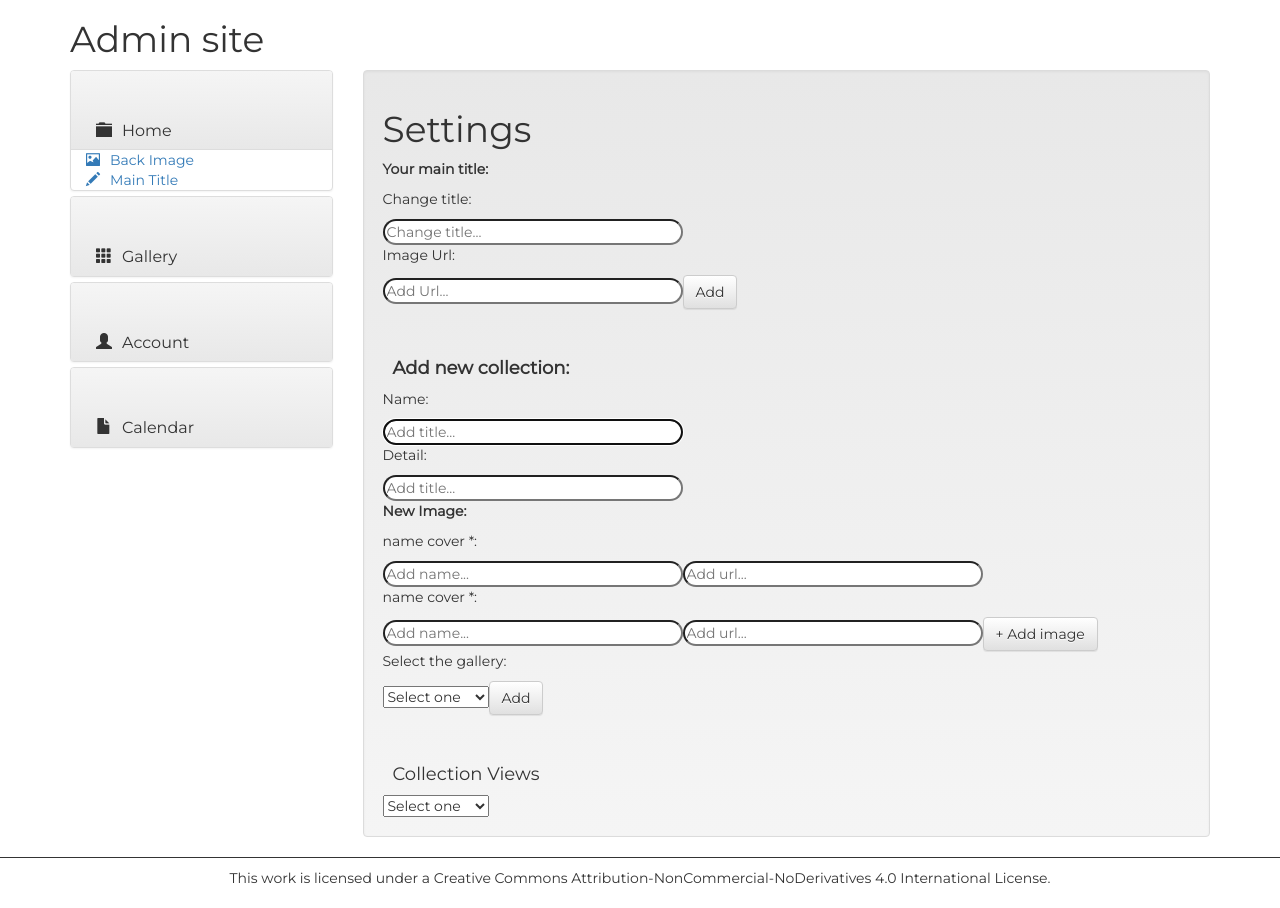
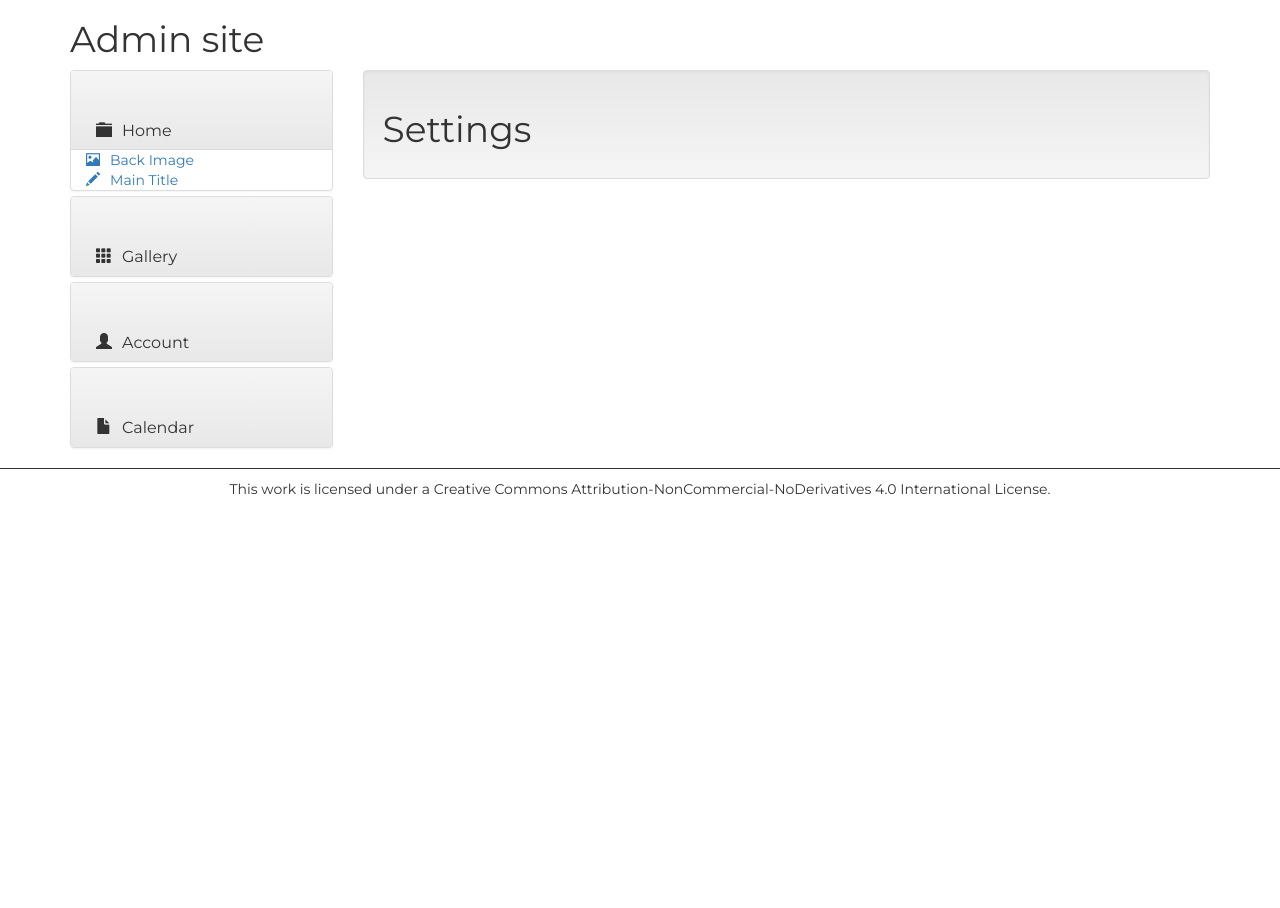
Before and after one commit to GemmaGarcias/mireiagrauReact, a React (Create React App) app: page /admin in a window 1280 px wide. After the commit the page ends 800 px from the top, so only its background shows below. Built offline with nearby package versions, Linux system fonts and the light colour scheme; no server answers.

Commit message:
finished addCollections

```diff
--- a/src/components/Admin.js
+++ b/src/components/Admin.js
@@ -1,12 +1,15 @@
 import React from 'react'
 import {Link} from 'react-router-dom'
-//import MainAdmin from './MainAdmin'
+
+import { Switch, Route } from 'react-router-dom'
+
 
 import EditHome from './adminHandlers/EditHome'
 import AddCollection from './adminHandlers/AddCollection'
 import ViewImages from './adminHandlers/ViewImages'
+import MainAdmin from './MainAdmin'
 
-const Admin = () => {
+const Admin = (props) => {
 	return(
 		<div className="container">
 		<div>
@@ -51,12 +54,12 @@ const Admin = () => {
 	                            <table className="table">
 	                                <tr>
 	                                    <td>
-	                                        <a href="">View Collections</a>
+	                                        <Link to='/admin/allcollections'>View Collections</Link>
 	                                    </td>
 	                                </tr>
 	                                <tr>
 	                                    <td>
-	                                        <a href="">Add Collection</a>
+	                                        <Link to='/admin/newcollection'>Add Collection</Link>
 	                                    </td>
 	                                </tr>
 	                                <tr>
@@ -78,6 +81,7 @@ const Admin = () => {
 	                    <div id="collapseThree" className="panel-collapse collapse">
 	                        <div className="panel-body">
 	                            <table className="table">
+	                            <tbody>
 	                                <tr>
 	                                    <td>
 	                                        <a href="">Change Password</a>
@@ -94,6 +98,7 @@ const Admin = () => {
 	                                            Delete Account</a>
 	                                    </td>
 	                                </tr>
+	                                </tbody>
 	                            </table>
 	                        </div>
 	                    </div>
@@ -122,9 +127,9 @@ const Admin = () => {
 	        <div className="col-sm-9 col-md-9">
 	            <div className="well">
 	                <h1>Settings</h1>
-	 								<EditHome/>
-	 								<AddCollection/>
-									<ViewImages/>
+	 					<div className="col-sm-9 col-md-12">
+							<MainAdmin {...props}/>
+						</div>
 	            </div>
 	        </div>
 	    </div>
--- a/src/components/Main.js
+++ b/src/components/Main.js
@@ -12,7 +12,7 @@ const Main = () => (
 			<Route exact path='/' component= {Home}></Route>
 			<Route exact path='/gallery/:session' component={GallerySessions}></Route>
 			<Route exact path='/gallery/:session/portfolio/:id' component= {Portfolio}></Route>
-			<Route exact path='/admin' component= {Admin}></Route>
+			<Route path='/admin' component= {Admin}></Route>
 		</Switch>
 	</div>
 	)
--- a/src/components/adminHandlers/AddCollection.js
+++ b/src/components/adminHandlers/AddCollection.js
@@ -1,6 +1,7 @@
 import React, { Component } from 'react'
 import{Form, Button} from 'react-bootstrap'
 import axios from 'axios'
+import AddInput from './AddInput'
 
 class AddCollection extends Component {
   constructor(props){
@@ -8,44 +9,26 @@ class AddCollection extends Component {
     this.state = {
     name: '',
     detail: '',
-    img:[{}],
+    img:[],
     gallery:''
   }
     this.handleChange = this.handleChange.bind(this);
     this.handleSubmit = this.handleSubmit.bind(this);
-    this.addUrl = this.addUrl.bind(this);
-    this.addUrl2 = this.addUrl2.bind(this);
+    this.addImages = this.addImages.bind(this);
   }
 
   handleChange(event) {
-    this.setState({[event.target.name]: event.target.value});
+    this.setState({[event.target.name]: event.target.value})
   }
 
-  addUrl(event){
-    let urlValue = event.target.value
-    let newaImage=this.state.img.map((image,i)=> {
-    image.name = this.state.imgName
-    image.url= urlValue
-      return image
-    })
-    event.preventDefault()
+  addImages(imgState){
+    console.log(imgState)
+    this.setState({img:this.state.img.concat([imgState])})
   }
 
-
-  addUrl2(event){
-    let colImage = this.state.img
-    let object ={}
-    object.name= this.state.imgName2
-    object.url= this.state.urlValue2
-    colImage.push(object)
+  handleSubmit(event) {
+    alert('your message has been sent')
     event.preventDefault()
-    this.setState({img:colImage})
-  }
-
-
-  handleSubmit(event) {
-    alert('your message has been sent');
-    event.preventDefault();
     axios.post('http://localhost:3001/new', {
      name: this.state.name,
      detail:this.state.detail,
@@ -61,7 +44,7 @@ class AddCollection extends Component {
   }
 
 	render() {
-		console.log(this.state)
+		console.log(this.state, 'padre')
 	return(
 	  <div>
 			<h4><strong>Add new collection:</strong></h4>
@@ -79,39 +62,22 @@ class AddCollection extends Component {
         	placeholder="Add title..."
           value={this.state.detail}
         	onChange={this.handleChange} />
-          <p><strong>New Image:</strong></p>
-          <p>name cover *: </p>
-          <input
-          name='imgName'
-          placeholder="Add name..."
-          onChange={this.handleChange} />
-          <input
-          name='url'
-          placeholder="Add url..."
-          onChange={this.addUrl} />
 
-          <p>name cover *: </p>
-          <input
-          name='imgName2'
-          placeholder="Add name..."
-          onChange={this.handleChange} />
-          <input
-          name='urlValue2'
-          placeholder="Add url..."
-          onChange={this.handleChange}/>
-          <Button type="submit" onClick={this.addUrl2}> + Add image</Button>
 
-          <p>Select the gallery:</p>
+          <p>Select gallery:</p>
           <select value={this.state.gallery} name='gallery' onChange={this.handleChange}>
             <option value="">Select one</option>
             <option value="fashion" name='gallery'>fashion</option>
             <option value="commercial" name='gallery'>commercial</option>
           </select>
-        	<Button type="submit" onClick={this.handleSubmit}>Add</Button>
+          <AddInput addImages={this.addImages}/>
+          <div>
+            <Button type="submit" onClick={this.handleSubmit}>Add Collection</Button>
+          </div>
       </Form>
-		</div>
-		)
-	}
+    </div>
+    )
+  }
 }
 
 export default AddCollection
--- /dev/null
+++ b/src/components/adminHandlers/AddInput.js
@@ -0,0 +1,68 @@
+import React, { Component } from 'react'
+import {Form, Button} from 'react-bootstrap'
+
+class AddInput extends Component {
+    constructor(props) {
+        super(props);
+        this.state = {
+        	name:'',
+        	url:'',
+        	inputs: ['input-0'] };
+
+    this.appendInput = this.appendInput.bind(this)
+    this.handleChange = this.handleChange.bind(this)
+    }
+
+    appendInput(event) {
+				event.preventDefault()
+        var newInput = `input-${this.state.inputs.length}`;
+        this.setState({
+         inputs: this.state.inputs.concat([newInput])})
+        let newstate= this.state
+        delete newstate.inputs
+        this.props.addImages(newstate)
+    }
+
+    handleChange(event) {
+      this.setState({[event.target.name]: event.target.value})
+    }
+
+    // handleSubmit(event){
+    //   const newstate=this.state
+    //   delete newstate.inputs
+    //   console.log(newstate, 'newstate')
+    //   event.preventDefault()
+    //   this.props.addImages(newstate)
+    // }
+
+    render() {
+    	console.log(this.state, 'hijo')
+        return(
+            <div>
+               <Form>
+                   <div id="dynamicInput">
+                       {this.state.inputs.map((input,index) =>
+                       	<form>
+                       		<p>Image {index + 1}</p>
+	                       	<input key={input}
+                          name='name'
+                          onChange={this.handleChange}
+                          placeHolder = 'add name...'/>
+	                       	<input key={input+1}
+                          name='url'
+                          onChange={this.handleChange}
+                          placeHolder='add url...'/>
+                          <button type='submit' onClick={this.appendInput} >
+                            CLICK ME TO ADD AN INPUT
+                          </button>
+                        </form>)
+                       }
+                   </div>
+               </Form>
+            </div>
+        );
+    }
+
+}
+
+export default AddInput
--- /dev/null
+++ b/src/components/adminHandlers/GalleryImages.js
@@ -0,0 +1,22 @@
+import React from 'react'
+import {Col, Grid, Row} from 'react-bootstrap'
+import './ViewImages.css'
+
+const GalleryImages = (props) => {
+	return(
+		<div>
+			<h1>{props.title}</h1>
+			<Grid>
+			<Row>
+				{props.images.map((img ,i) =>
+					<Col md={3}>
+						<img className='galleryImg' src={img.url} alt="" />
+						<p key={img.name}>{img.name}</p>
+					</Col>)}
+				</Row>
+			</Grid>
+		</div>
+	)
+}
+
+export default GalleryImages
--- /dev/null
+++ b/src/components/adminHandlers/ViewImages.css
@@ -0,0 +1,4 @@
+.galleryImg{
+	width: 100px;
+	height: auto;
+}
--- a/src/components/adminHandlers/ViewImages.js
+++ b/src/components/adminHandlers/ViewImages.js
@@ -1,5 +1,8 @@
 import { getGallery } from '../../services/apiSessions'
 import React, { Component } from 'react'
+import { Grid, Row, Col, Thumbnail } from 'react-bootstrap'
+import{Form} from 'react-bootstrap'
+import GalleryImages from './GalleryImages'
 
 
 class ViewImages extends Component {
@@ -31,19 +34,40 @@ class ViewImages extends Component {
   }
 
   render() {
+
+
+  	const gallerySelected = this.state.gallery.length && this.state.gallery
+		const fashionCollections = this.state.sessionsView.filter(session => session.gallery === gallerySelected)
+    const imageSession = fashionCollections.map((session, i) => ({
+    	name: session.name,
+      images: session.img
+    }))
+
+
     return (
       <div className="ViewImages">
         <h4>Collection Views</h4>
-        <from onSubmit={this.handleSubmit}>
+        <Form onSubmit={this.handleSubmit}>
         <select value={this.state.gallery} name='gallery' onChange={this.handleChange}>
             <option value="">Select one</option>
             <option value="fashion" name='gallery'>fashion</option>
             <option value="commercial" name='gallery'>commercial</option>
           </select>
-        </from>
+        </Form>
+        <h5>{this.state.gallery}</h5>
+        <Grid>
+          <Row>
+         	<ul>
+          {
+          	imageSession.map(
+          		(gallery, i) =>
+          			<GalleryImages title={gallery.name} images={gallery.images} />
+          	)
+          }
+          </ul>
 
-
-
+          </Row>
+		    </Grid>
       </div>
     );
   }
--- a/src/routers/GallerySessions.js
+++ b/src/routers/GallerySessions.js
@@ -26,6 +26,7 @@ class GallerySessions extends Component {
     const coverSession = fashionCollections.map((session, i) => session.img[0].url)
     console.log(coverSession[0])
     const sessionName = this.props.match.params.session
+
     return(
       <div>
         <div className='headerportfolio'>
--- a/src/services/apiSessions.js
+++ b/src/services/apiSessions.js
@@ -3,13 +3,13 @@ import axios from 'axios'
 export const getGallery = () => {
 	const url = 'http://localhost:3001/gallery'
 	return axios.get(url)
-		.then( response => {return response.data} )
+		.then( response => response.data )
 }
 
 export const getSessionById = (id) => {
 	const url = `http://localhost:3001/gallery/${id}`
 	return axios.get(url)
-		.then( response => {return response.data} )
+		.then( response => response.data )
 }
 
 //https://webfotograph-project.herokuapp.com
```
Also changed, not shown: info.js (added, +30 -0 lines), src/components/MainAdmin.js (+6 -2 lines).
